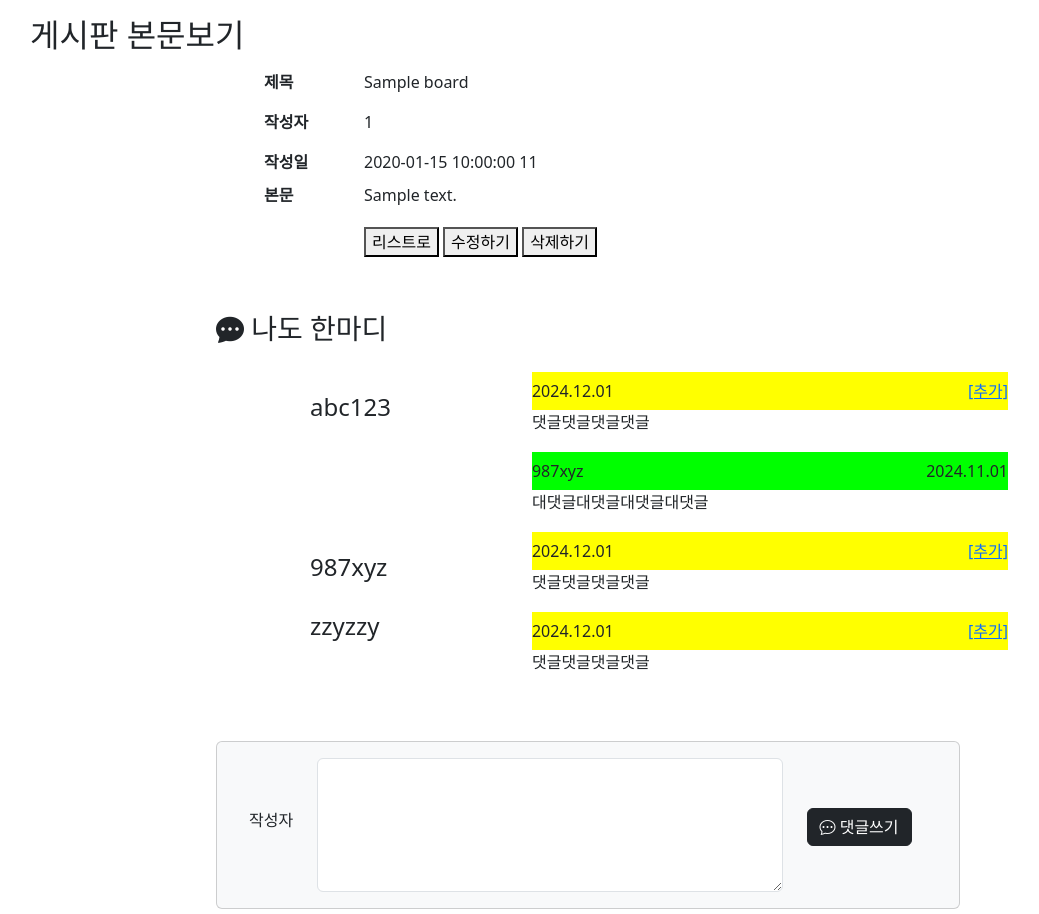
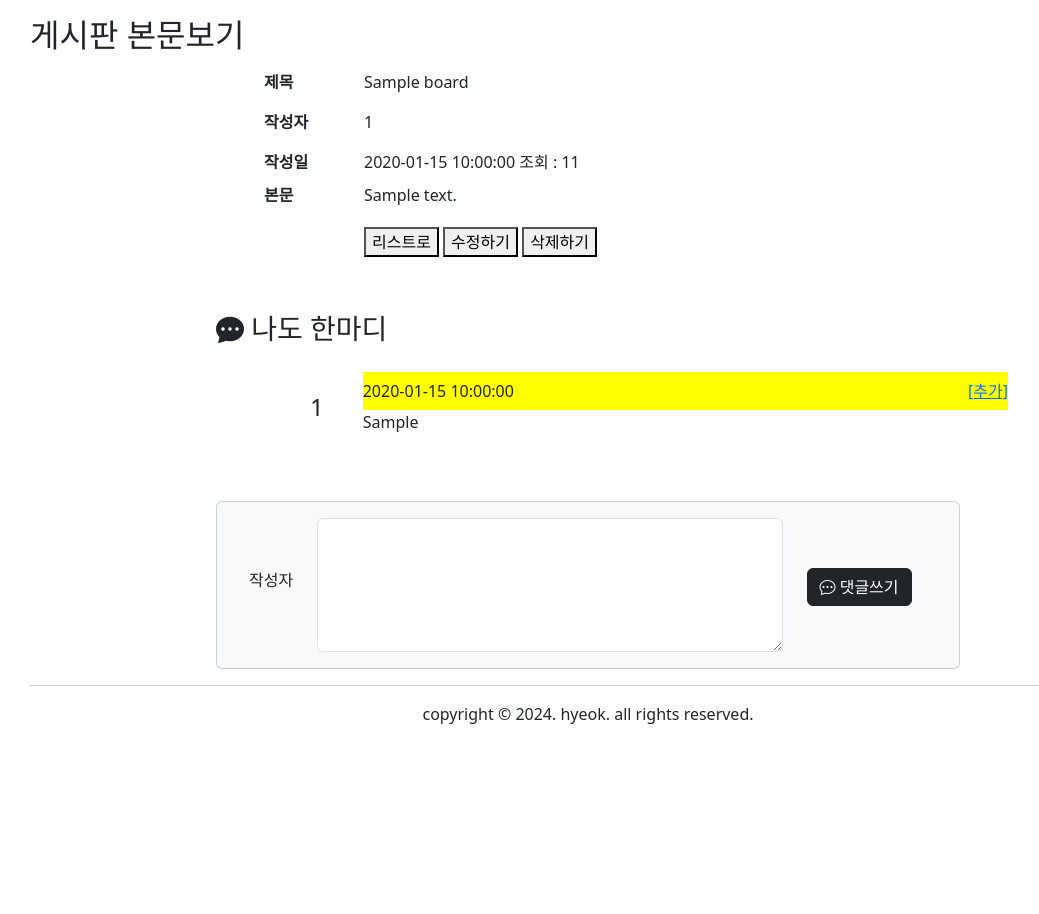
Before and after one commit to Hy30k92/semiprojectv1b, a FastAPI app: page /board/view/1 in a window 1280 px wide. Shown: the part 145-1059 px from the top of the page, without its empty margins (52-1091 px from the left). After the commit the page ends 869 px from the top, so only its background shows below. Run offline with FastAPI, Linux system fonts and the light colour scheme; tables that the repository leaves empty hold one stand-in row (values such as "Sample post"); some libraries are stand-ins or nearby versions.

Commit message:
게시글 본문보기시 댓글출력 기능 구현1

```diff
--- a/app/service/board.py
+++ b/app/service/board.py
@@ -1,5 +1,6 @@
 from sqlalchemy import select, or_, update
 from sqlalchemy.exc import SQLAlchemyError
+from sqlalchemy.orm import joinedload
 
 from app.model.board import Board
 
@@ -61,8 +62,11 @@ class BoardService:
                     .values(views = Board.views + 1)
             db.execute(stmt)
 
-            # 본문글 읽어오기
-            stmt = select(Board).where(Board.bno == bno)
+            # 본문글 + 댓글 읽어오기
+            stmt = select(Board).options(joinedload(Board.replys))\
+                .where(Board.bno == bno)
+
+
             result = db.execute(stmt).scalars().first()
 
             db.commit()
--- a/views/templates/board/view.html
+++ b/views/templates/board/view.html
@@ -28,7 +28,7 @@
    <table>
       <tr><th>제목</th><td>{{ boards.title }}</td></tr>
       <tr><th>작성자</th><td>{{ boards.userid }}</td></tr>
-      <tr><th>작성일</th><td>{{ boards.regdate }} {{ boards.views }}</td></tr>
+      <tr><th>작성일</th><td>{{ boards.regdate }} 조회 : {{ boards.views }}</td></tr>
       <tr><th>본문</th><td>{{ boards.contents }}</td></tr>
       <tr><td colspan="2">
          <button type="button" id="listbtn" onclick="location.href='/board/list'">리스트로</button>
@@ -40,27 +40,18 @@
    <!-- 댓글 시작 -->
 
    <h3 class="offset-2 pushbtm"><i class="bi bi-chat-dots-fill"></i> 나도 한마디</h3>
+   <table class="offset-3" id="comtlist">
+      {% for rp in boards.replys %}
+      <tr><td><h4>{{ rp.userid }}</h4></td>
+         <td><div class="cmtbg   ">{{ rp.regdate }}
+            <span class="pushend"><a href="#">[추가]</a></span></div>
+            <p>{{ rp.rerply }}</p></td></tr>
 
-   <table class="offset-3" id="comtlist">
-      <tr><td><h4>abc123</h4></td>
-         <td><div class="cmtbg   ">2024.12.01
-            <span class="pushend"><a href="#">[추가]</a></span></div>
-            <p>댓글댓글댓글댓글</p></td></tr>
-
-      <tr><td></td><td><div class="rpybg">
-            <span>987xyz</span>
-            <span class="pushend">2024.11.01</span></div>
-            <p>대댓글대댓글대댓글대댓글</p></td></tr>
-
-      <tr><td><h4>987xyz</h4></td>
-         <td><div class="cmtbg">2024.12.01
-            <span class="pushend"><a href="#">[추가]</a></span></div>
-            <p>댓글댓글댓글댓글</p></td></tr>
-
-      <tr><td><h4>zzyzzy</h4></td>
-         <td><div class="cmtbg">2024.12.01
-            <span class="pushend"><a href="#">[추가]</a></span></div>
-            <p>댓글댓글댓글댓글</p></td></tr>
+      <!--      <tr><td></td><td><div class="rpybg">-->
+      <!--            <span>987xyz</span>-->
+      <!--            <span class="pushend">2024.11.01</span></div>-->
+      <!--            <p>대댓글대댓글대댓글대댓글</p></td></tr>-->
+      {% endfor %}
    </table><!-- 댓글 목록 -->
    <div class="row offset-2 col-8 pushbtm">
       <form name="replyfrm" id="replyfrm" class="card card-body bg-light">
```
